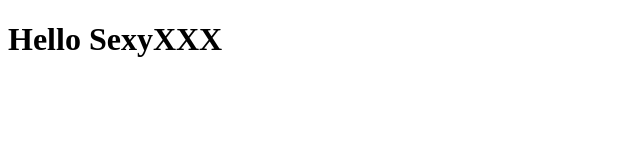
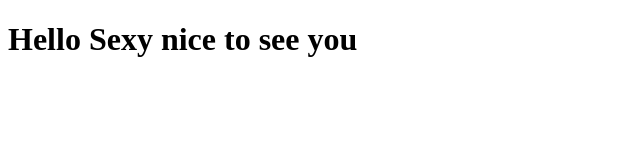
Before and after one commit to rufuscasey/coursera, a plain HTML site: page site/index.html in a window 1280 px wide. Shown: the whole page, without its empty margins (0-640 px from the left). Drawn offline with Linux system fonts and the light colour scheme.

Commit message:
small change

```diff
--- a/site/index.html
+++ b/site/index.html
@@ -4,6 +4,6 @@
 	<title>Hello sexy</title>
 </head>
 <body>
-<h1>Hello SexyXXX </h1>
+<h1>Hello Sexy nice to see you</h1>
 </body>
 </html>
```
